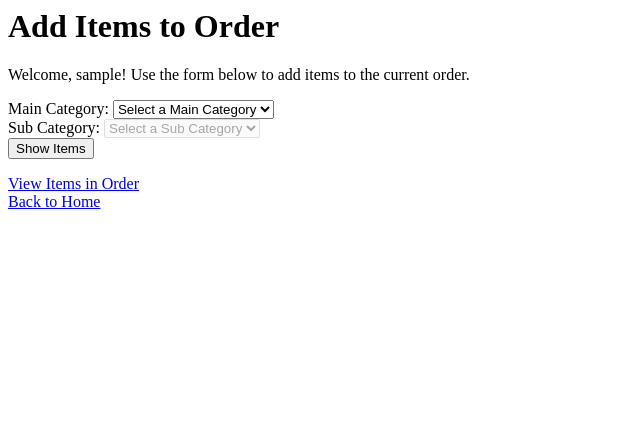
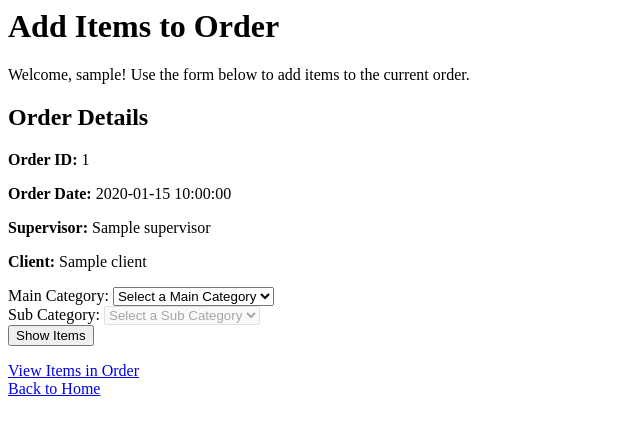
Before and after one commit to siyanlau/ShelterHelper, a Flask app: template templates/addToOrder.html in a window 1280 px wide. Shown: the top 435 px of the page, without its empty margins (0-640 px from the left). Run offline with Flask 3, Linux system fonts and the light colour scheme; the template is opened without the code that fills it: most values are stand-ins (such as "Sample title", 1, 10 or a date in 2020).

Commit message:
final commit

```diff
--- a/__init__.py
+++ b/__init__.py
@@ -458,11 +458,21 @@ def addToOrder():
 
     categories, category_data = fetch_categories()
 
+    orderID = session['orderID']
+    cursor = conn.cursor()
+    query_fetch_orderInfo = '''
+        SELECT orderID, orderDate, supervisor, client FROM ordered
+        WHERE orderID = %s
+    '''
+    cursor.execute(query_fetch_orderInfo ,(orderID,))
+    orderInfo = cursor.fetchone()
+
     return render_template(
         'addToOrder.html',
         username=session['username'],
         categories=categories,
-        category_data=category_data
+        category_data=category_data,
+        order=orderInfo
     )
 
 @app.route('/fetchItems', methods=['POST'])
--- a/templates/addToOrder.html
+++ b/templates/addToOrder.html
@@ -5,6 +5,15 @@
 <body>
     <h1>Add Items to Order</h1>
     <p>Welcome, {{ username }}! Use the form below to add items to the current order.</p>
+
+    <!-- Display Order Information -->
+    <div>
+        <h2>Order Details</h2>
+        <p><strong>Order ID:</strong> {{ order.orderID }}</p>
+        <p><strong>Order Date:</strong> {{ order.orderDate }}</p>
+        <p><strong>Supervisor:</strong> {{ order.supervisor }}</p>
+        <p><strong>Client:</strong> {{ order.client }}</p>
+    </div>
 
     <!-- Category Selection Form -->
     <form action="/fetchItems" method="POST">
@@ -32,6 +41,5 @@
 
     <a href="/itemsInOrder">View Items in Order</a> <br>
     <a href="/home">Back to Home</a>
-
 </body>
 </html>
```
